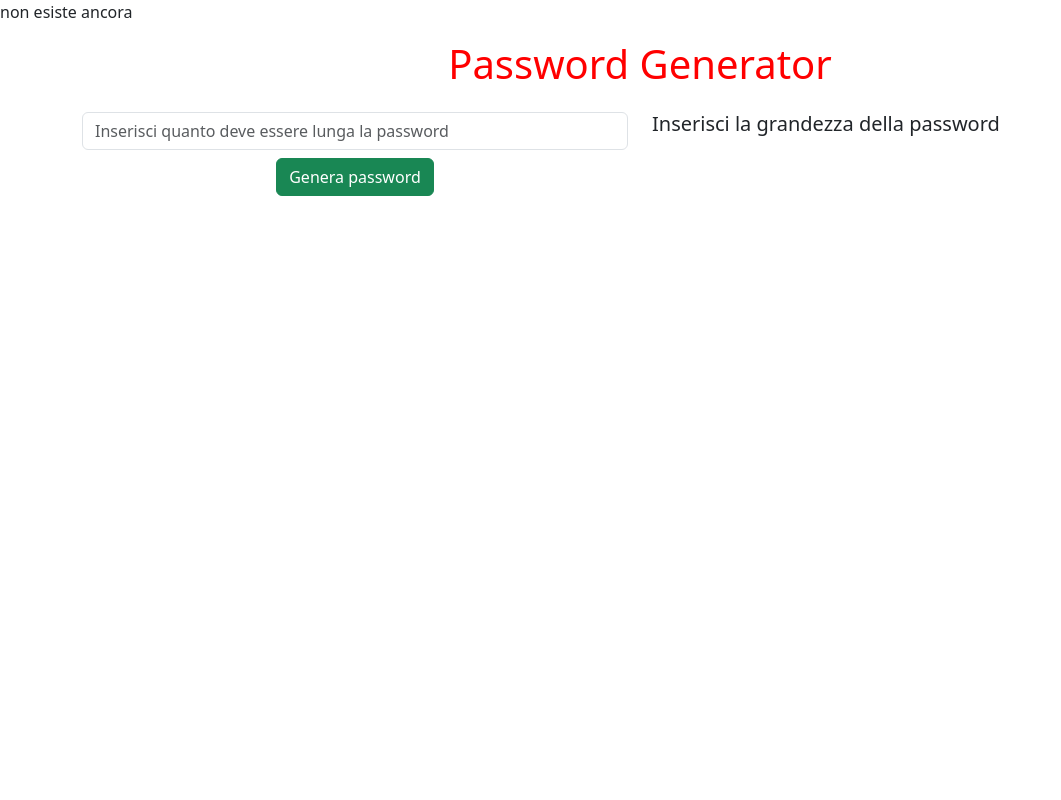
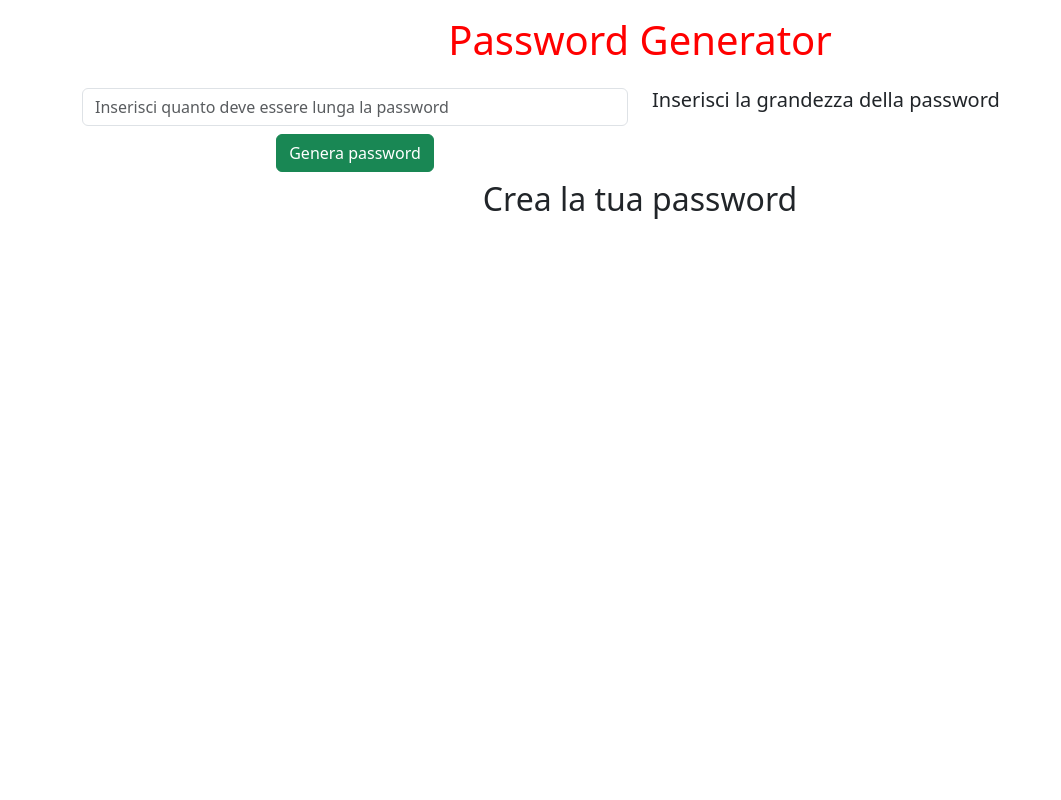
Before and after one commit to Anymoose98/php-strong-password-generator, a PHP site: page / in a window 1280 px wide. Shown: the whole page, without its empty margins (0-1061 px from the left). Run offline with PHP 8.4, Linux system fonts and the light colour scheme.

Commit message:
Creato un if per non poter usare numeri minori di 3

```diff
--- a/index.php
+++ b/index.php
@@ -1,4 +1,6 @@
 <?php
+    $password_generata="";
+
     // Numero dato dall'utente
     $numero = isset($_GET["numero"]) ? $_GET["numero"] : null;
 
@@ -13,10 +15,14 @@
 
     // Creo un if e controllo se funziona
     if(isset($_GET["numero"]) ? $_GET["numero"] : null){
-        echo "Trovato";
+        $password_generata = substr("$caratteri_mischiati", 0, $numero);
     }
     else{
-        echo "non esiste ancora";
+        $password_generata = "Crea la tua password";
+    }
+
+    if((isset($numero) && $numero < 3)){
+        $password_generata="Numero inserito non valido, inserisci un numero maggiore o uguale a 3";
     }
 ?>
 
@@ -49,6 +55,11 @@
                 <div class="col-6">
                     <h5>Inserisci la grandezza della password</h5>
                 </div>
+
+                <!-- Password -->
+                <div class="col-12 text-center">
+                    <h2><?php echo $password_generata ?></h2>
+                </div>
             </div>
         </div>
 
```
